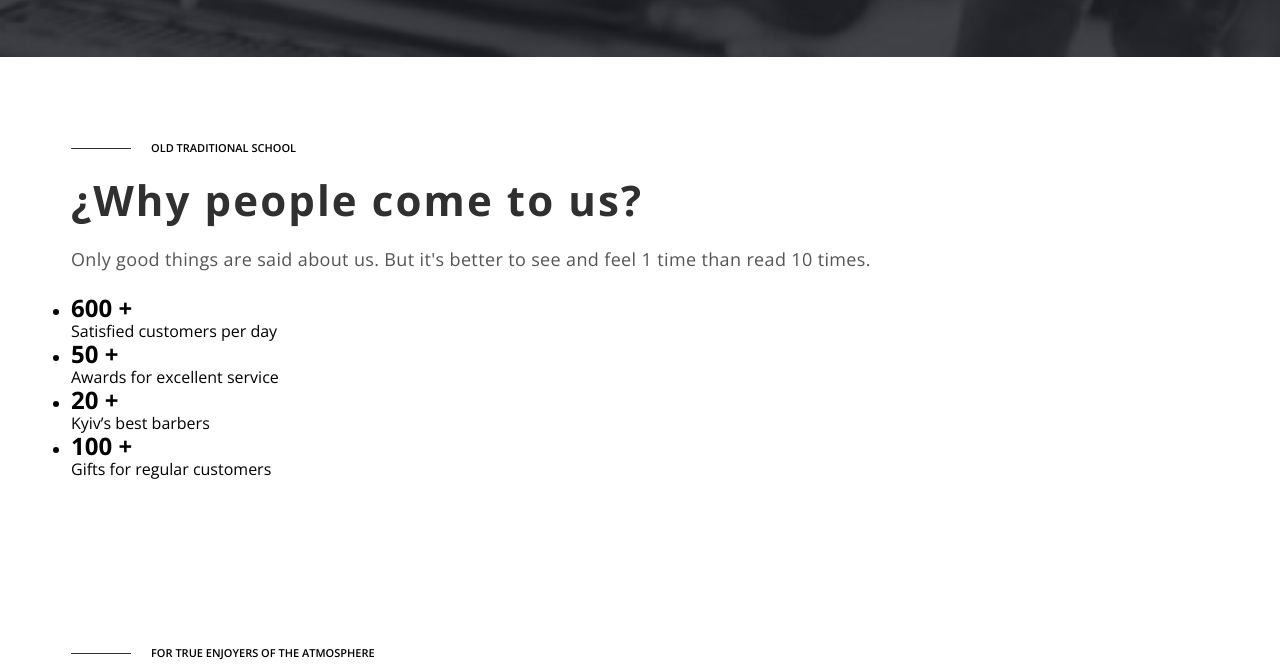
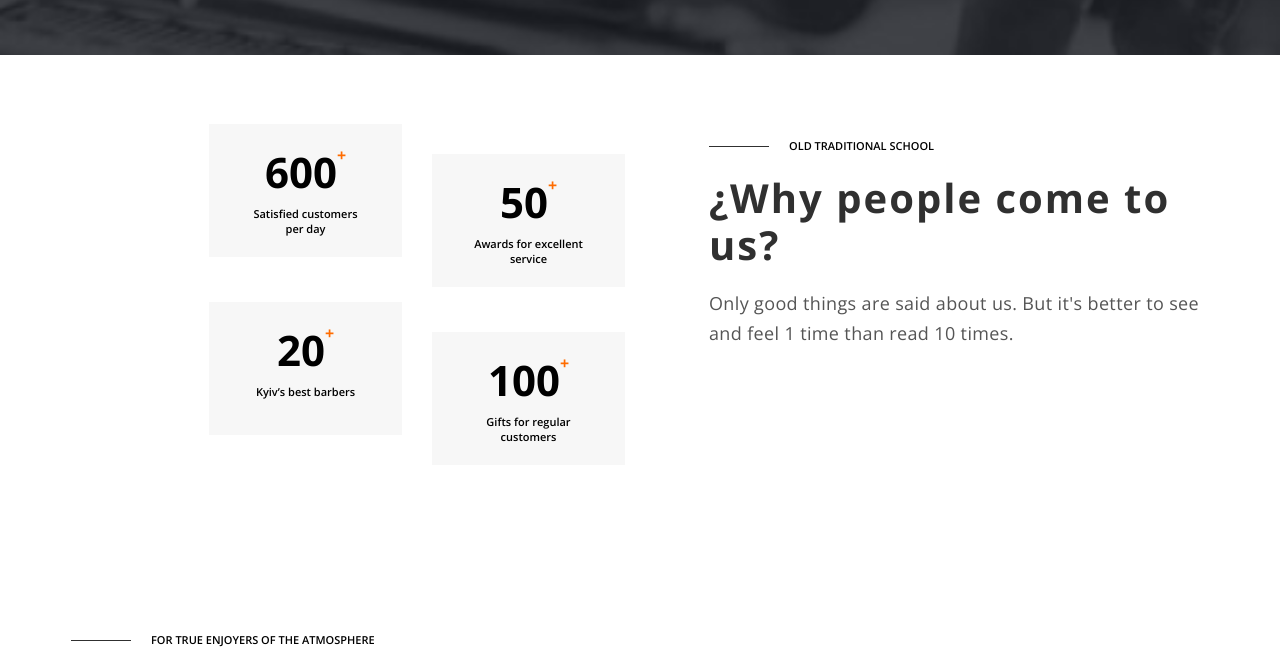
Before and after one commit to Boroda-Dmitro/barbershop, a plain HTML site: page index.html in a window 1280 px wide. Shown: the part 1860-2525 px from the top of the page. Drawn offline with nearby package versions, Linux system fonts and the light colour scheme; a script that the page names is missing.

Commit message:
стилі для бенефінс

```diff
--- a/index.html
+++ b/index.html
@@ -1,24 +1,25 @@
 <!DOCTYPE html>
 <html lang="en">
-
   <head>
     <meta charset="UTF-8" />
     <meta http-equiv="X-UA-Compatible" content="IE=edge" />
     <meta name="viewport" content="width=device-width, initial-scale=1.0" />
-  <link rel="preconnect" href="https://fonts.googleapis.com">
-  <link rel="preconnect" href="https://fonts.gstatic.com" crossorigin>
+    <link rel="preconnect" href="https://fonts.googleapis.com" />
+    <link rel="preconnect" href="https://fonts.gstatic.com" crossorigin />
     <link
       href="https://fonts.googleapis.com/css2?family=Open+Sans:wght@400;600;700&family=Raleway:wght@400;700&display=swap"
-    rel="stylesheet">
-  <link rel="stylesheet"
-    href="https://cdnjs.cloudflare.com/ajax/libs/modern-normalize/1.1.0/modern-normalize.min.css" />
+      rel="stylesheet"
+    />
+    <link
+      rel="stylesheet"
+      href="https://cdnjs.cloudflare.com/ajax/libs/modern-normalize/1.1.0/modern-normalize.min.css"
+    />
     <link rel="stylesheet" href="./css/main.min.css" />
     <title>Barbershop</title>
   </head>
 
   <body>
     <header class="site-header">
-
       <div class="container">
         <div class="site-header__box">
           <nav class="navigation">
@@ -44,7 +45,11 @@
               <a href="#" class="header-contacts__link main-btn">Online-booking</a>
             </li>
           </ul>
-        <button class="menu__toggle js-open-menu" aria-expanded="false" aria-controls="mobile-menu">
+          <button
+            class="menu__toggle js-open-menu"
+            aria-expanded="false"
+            aria-controls="mobile-menu"
+          >
             <svg width="40" height="40">
               <use href="./images/icons.svg#icon-menu"></use>
             </svg>
@@ -73,18 +78,38 @@
           <div class="about__box">
             <div class="about__images">
               <picture>
-              <source srcset="./images/about/beard-trimming-desktop.jpg 1x,
-                                  ./images/about/beard-trimming-desktop@2x.jpg 2x" media="(min-width: 1200px)" />
-              <source srcset="./images/about/beard-trimming-table.jpg 1x,
-                                  ./images/about/beard-trimming-table@2x.jpg 2x" media="(max-width: 1199px)" />
+                <source
+                  srcset="
+                    ./images/about/beard-trimming-desktop.jpg    1x,
+                    ./images/about/beard-trimming-desktop@2x.jpg 2x
+                  "
+                  media="(min-width: 1200px)"
+                />
+                <source
+                  srcset="
+                    ./images/about/beard-trimming-table.jpg    1x,
+                    ./images/about/beard-trimming-table@2x.jpg 2x
+                  "
+                  media="(max-width: 1199px)"
+                />
 
                 <img src="./images/about/beard-trimming-table.jpg" alt="beard trimming" />
               </picture>
               <picture>
-              <source srcset="./images/about/hair-cut-desktop.jpg 1x, ./images/about/hair-cut-desktop@2x.jpg 2x"
-                media="(min-width: 1200px)" />
-              <source srcset="./images/about/hair-cut-table.jpg 1x,  ./images/about/hair-cut-table@2x.jpg 2x"
-                media="(max-width: 1199px)" />
+                <source
+                  srcset="
+                    ./images/about/hair-cut-desktop.jpg    1x,
+                    ./images/about/hair-cut-desktop@2x.jpg 2x
+                  "
+                  media="(min-width: 1200px)"
+                />
+                <source
+                  srcset="
+                    ./images/about/hair-cut-table.jpg    1x,
+                    ./images/about/hair-cut-table@2x.jpg 2x
+                  "
+                  media="(max-width: 1199px)"
+                />
 
                 <img src="./images/about/hair-cut-table.jpg" alt="hair-cut" />
               </picture>
@@ -96,21 +121,24 @@
                 If you want to add more confidence to your image, you should visit us
               </p>
               <p class="section__info">
-              We are a team that never stops at what has been achieved and are thirsty for changes.
-              And when you fall into the hands of our master, you will never be the same again. We
-              are a team that is always "on the same wave" with clients. Therefore, we are always
-              ready to improve everyone who comes to us!
+                We are a team that never stops at what has been achieved and are thirsty for
+                changes. And when you fall into the hands of our master, you will never be the same
+                again. We are a team that is always "on the same wave" with clients. Therefore, we
+                are always ready to improve everyone who comes to us!
               </p>
               <a href="#" class="main-btn">Online-booking</a>
             </div>
-
           </div>
         </div>
       </section>
       <section class="section services">
         <div class="container">
-        <p class="section__tagline section__tagline--light">Spend your time with the best masters</p>
-        <h2 class="section__title section__title--light section__title--mb">Services and prices</h2>
+          <p class="section__tagline section__tagline--light">
+            Spend your time with the best masters
+          </p>
+          <h2 class="section__title section__title--light section__title--mb section__title--big">
+            Services and prices
+          </h2>
           <div class="services__box">
             <ul class="services__list">
               <li class="services__item">
@@ -199,18 +227,21 @@
               </li>
             </ul>
           </div>
-        <a href="#" class="main-btn main-btn--light">Online-booking</a>
+          <a href="#" class="main-btn main-btn--light services__main-btn">Online-booking</a>
         </div>
       </section>
       <section class="section benefits">
-      <div class="container">
+        <div class="container benefits__container">
+          <div class="benefits__box">
             <p class="section__tagline">Old traditional school</p>
-        <h2 class="section__title">&iquestWhy people come to us?</h2>
-        <div class="section__text">
-          Only good things are said about us. But it's better to see and feel 1 time than read 10
-          times.
+            <h2 class="section__title section__title--big">&iquestWhy people come to us?</h2>
+            <p class="section__text section__text--big section__text--mb">
+              Only good things are said about us. But it's better to see and feel 1 time than read
+              10 times.
+            </p>
           </div>
-        <ul class="benefit__list">
+          <div class="benefits__box benefits__box--right">
+            <ul class="benefits__list">
               <li class="benefits__item">
                 <h2 class="benefits__title">600 <span class="benefits__decor">+</span></h2>
                 <p class="benefits__text">Satisfied customers per day</p>
@@ -228,6 +259,7 @@
                 <p class="benefits__text">Gifts for regular customers</p>
               </li>
             </ul>
+          </div>
         </div>
       </section>
       <section class="section team">
@@ -260,5 +292,4 @@
 
     <script defer src="js/mobile-menu.js"></script>
   </body>
-
 </html>
--- /dev/null
+++ b/sass/components/_benefits.scss
@@ -0,0 +1,60 @@
+.benefits {
+  &__container {
+    @media screen and (min-width: $desktop) {
+      display: flex;
+      flex-direction: row-reverse;
+      justify-content: space-between;
+    }
+  }
+
+  &__box {
+    max-width: 500px;
+    &--right {
+      margin-left: auto;
+    }
+  }
+
+  &__list {
+    @include list;
+    display: flex;
+    flex-wrap: wrap;
+    margin: -15px;
+    text-align: center;
+  }
+  &__item {
+    width: 193px;
+    height: 133px;
+    padding: 20px 0;
+    margin: 15px;
+
+    background-color: var(--background-color-gray);
+    &:nth-child(2n + 1) {
+      margin-top: 0;
+    }
+
+    &:nth-child(2n) {
+      margin-top: 30px;
+    }
+  }
+
+  &__title {
+    display: flex;
+    justify-content: center;
+    font-size: 42px;
+    line-height: 1.35;
+    margin-bottom: 6px;
+  }
+  &__decor {
+    font-size: 16px;
+    line-height: 1.375;
+    color: var(--color-brand);
+  }
+
+  &__text {
+    max-width: 122px;
+    margin: 0 auto;
+    font-weight: 600;
+    font-size: 11px;
+    line-height: 1.36;
+  }
+}
--- a/sass/components/_hero.scss
+++ b/sass/components/_hero.scss
@@ -11,21 +11,19 @@
   }
 
   &__tagline {
-    position: relative;
+    display: flex;
+    align-items: center;
     font-weight: 600;
     font-size: 11px;
     line-height: 1.36;
     letter-spacing: 0.1em;
     text-transform: uppercase;
     color: var(--color-tagline-light);
-    margin-left: 80px;
     margin-bottom: 20px;
 
     &::before {
       content: '';
-      position: absolute;
-      left: -80px;
-      bottom: 9px;
+      margin-right: 40px;
       display: block;
       background-color: var(--color-tagline-light);
       width: 60px;
--- a/sass/components/_section.scss
+++ b/sass/components/_section.scss
@@ -50,6 +50,13 @@
     &--mb {
       margin-bottom: 44px;
     }
+
+    &--big {
+      max-width: 100%;
+      font-size: 40px;
+      line-height: 1.175;
+      text-align: left;
+    }
   }
   &__text {
     margin-bottom: 20px;
@@ -67,6 +74,14 @@
     // @media screen and (min-width: $desktop) {
     //   margin-bottom: 42px;
     // }
+
+    &--big {
+      font-size: 18px;
+      line-height: 1.67;
+    }
+    &--mb {
+      margin-bottom: 44px;
+    }
   }
 
   &__info {
--- a/sass/main.scss
+++ b/sass/main.scss
@@ -12,3 +12,4 @@
 @import './components/section';
 @import './components/services';
 @import './components/about';
+@import './components/benefits';
--- a/sass/utils/_btn-link.scss
+++ b/sass/utils/_btn-link.scss
@@ -17,5 +17,4 @@
   &--light {
     color: var(--color-white-primary);
   }
-
 }
```
Also changed, not shown: css/main.css, css/main.min.css, 2 other files. Lines whose indentation alone changed are shown as unchanged.
